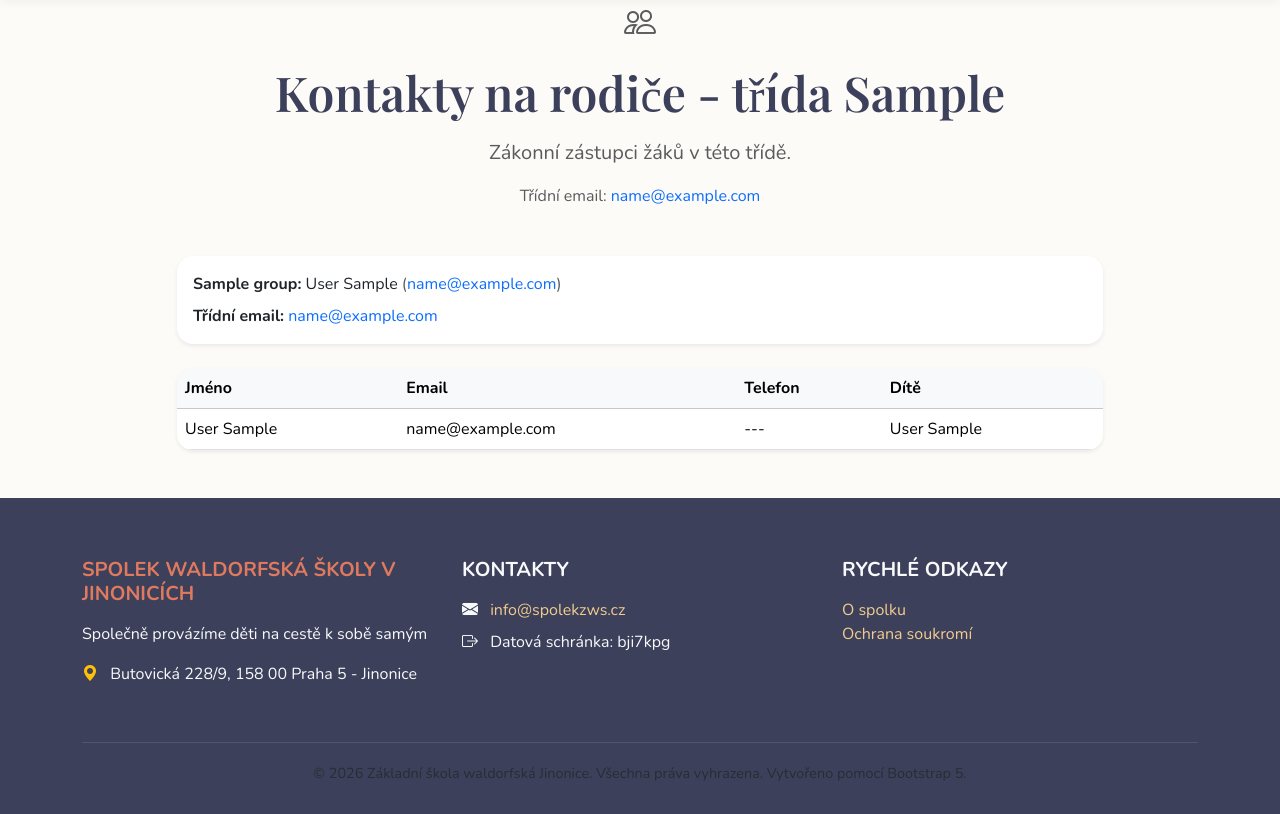
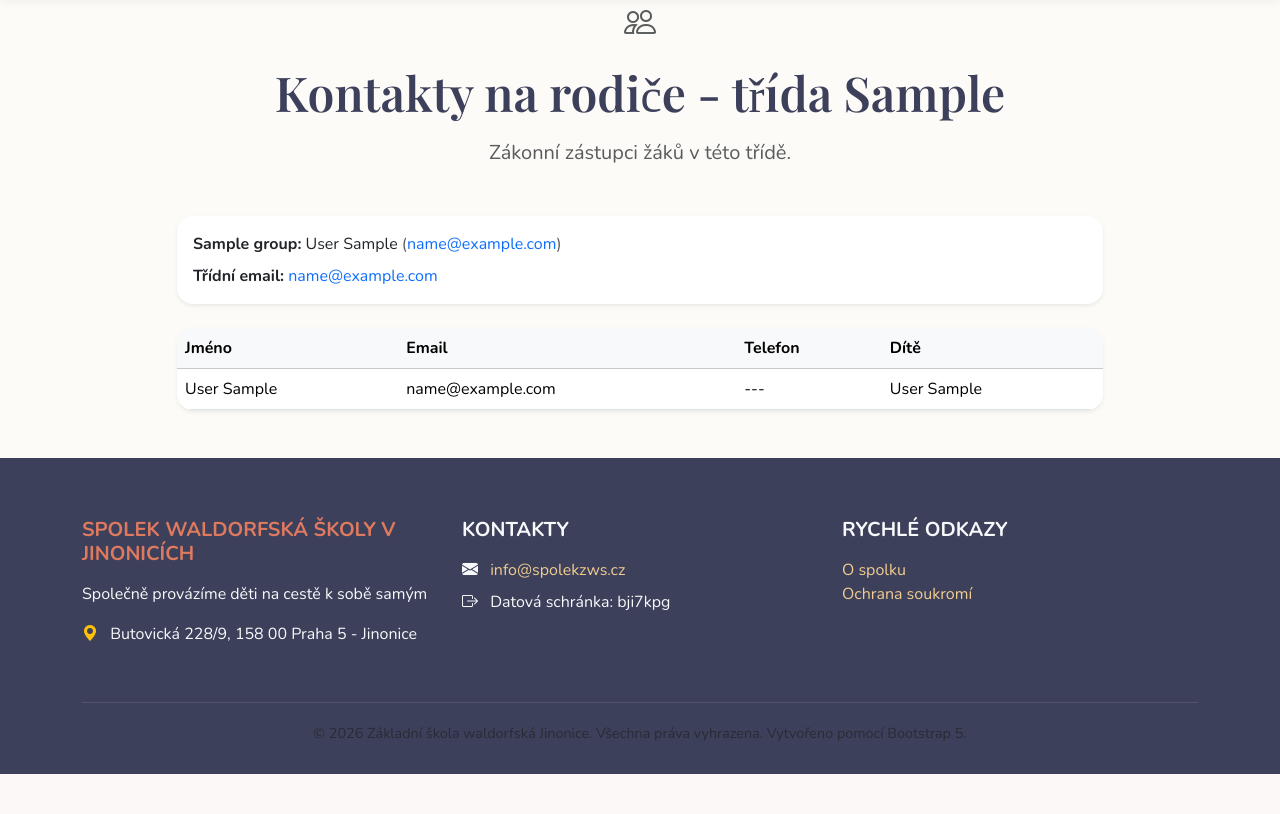
Before and after one commit to jenda1/wjw, a Django app: template main/templates/main/show_members.html in a window 1280 px wide. Shown: the part 67-881 px from the top of the page. After the commit the page ends 841 px from the top, so only its background shows below. Run offline with Django 5.2, Linux system fonts and the light colour scheme; the template is opened without the code that fills it: most values are stand-ins (such as "Sample title", 1, 10 or a date in 2020); parts of the project's set-up code (start-up, migrations or seed data) failed here and were passed over; some libraries are stand-ins or nearby versions; some web fonts are replaced.

Commit message:
fix class emails

```diff
--- a/main/templates/main/show_members.html
+++ b/main/templates/main/show_members.html
@@ -7,21 +7,13 @@
     </div>
     <h1 class="display-5 mb-3">Kontakty na rodiče - třída {{ class_collective }}</h1>
     <p class="lead text-muted">Zákonní zástupci žáků v této třídě.</p>
-    {% if class_emails %}
-    <p class="text-muted mb-0">
-        Třídní email:
-        {% for class_email in class_emails %}
-            <a class="text-decoration-none" href="mailto:{{ class_email }}">{{ class_email }}</a>{% if not forloop.last %}, {% endif %}
-        {% endfor %}
-    </p>
-    {% endif %}
 </div>
 {% endblock %}
 
 {% block content %}
 <div class="row justify-content-center">
     <div class="col-12 col-lg-10">
-        {% if representative_groups %}
+        {% if representative_groups or class_emails %}
         <div class="card border-0 shadow-sm rounded-4 p-3 mb-4">
             {% for group in representative_groups %}
             <div class="mb-2">
@@ -29,10 +21,14 @@
                 {% for rep in group.representatives %}{% with user=rep.representative.user %}{{ user.last_name }} {{ user.first_name }} <span class="text-muted">(<a class="text-decoration-none" href="mailto:{{ user.email }}">{{ user.email }}</a>{% if rep.representative.phone_visible and rep.representative.phone_number %}, <a class="text-decoration-none" href="tel:{{ rep.representative.phone_number }}">{{ rep.representative.phone_number }}</a>{% endif %})</span>{% if not forloop.last %}<span class="text-muted">,</span> {% endif %}{% endwith %}{% endfor %}
             </div>
             {% endfor %}
+            {% if class_emails %}
             <div>
                 <span class="fw-bold">Třídní email:</span>
-                <a class="text-decoration-none" href="mailto:{{ class_email }}">{{ class_email }}</a>
+                {% for class_email in class_emails %}
+                    <a class="text-decoration-none" href="mailto:{{ class_email }}">{{ class_email }}</a>{% if not forloop.last %}, {% endif %}
+                {% endfor %}
             </div>
+            {% endif %}
         </div>
         {% endif %}
         <div class="card border-0 shadow-sm rounded-4 overflow-hidden">
```
